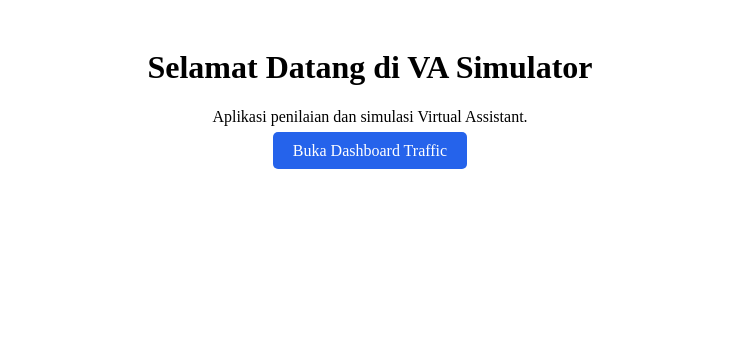
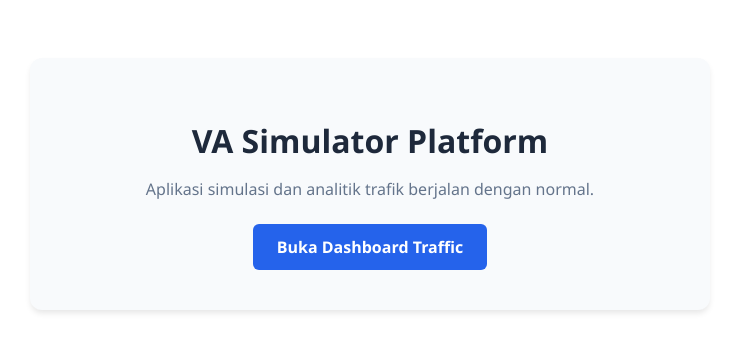
Before and after one commit to kanakainovasi/va-simulator, a Next.js app: page / in a window 1280 px wide. Shown: the top 352 px of the page, without its empty margins (270-1006 px from the left). Built offline with nearby package versions, Linux system fonts and the light colour scheme.

Commit message:
fix: simplify root page component for successful build

```diff
--- a/app/page.js
+++ b/app/page.js
@@ -1,12 +1,10 @@
-import TrafficDashboard from "@/components/TrafficDashboard"; // Sesuaikan dengan komponen utama Anda jika ada
-
 export default function Home() {
   return (
-    <main>
-      <div style={{ textAlign: "center", padding: "20px" }}>
-        <h1>Selamat Datang di VA Simulator</h1>
-        <p>Aplikasi penilaian dan simulasi Virtual Assistant.</p>
-        <a href="/traffic" style={{ padding: "10px 20px", background: "#2563eb", color: "#fff", borderRadius: "5px", textDecoration: "none" }}>
+    <main style={{ padding: "50px", fontFamily: "Segoe UI, sans-serif", textAlign: "center" }}>
+      <div style={{ maxWidth: "600px", margin: "0 auto", background: "#f8fafc", padding: "40px", borderRadius: "12px", boxShadow: "0 4px 6px -1px rgb(0 0 0 / 0.1)" }}>
+        <h1 style={{ color: "#1e293b", marginBottom: "16px" }}>VA Simulator Platform</h1>
+        <p style={{ color: "#64748b", marginBottom: "24px" }}>Aplikasi simulasi dan analitik trafik berjalan dengan normal.</p>
+        <a href="/traffic" style={{ display: "inline-block", background: "#2563eb", color: "#ffffff", padding: "12px 24px", borderRadius: "6px", textDecoration: "none", fontWeight: "600" }}>
           Buka Dashboard Traffic
         </a>
       </div>
```
